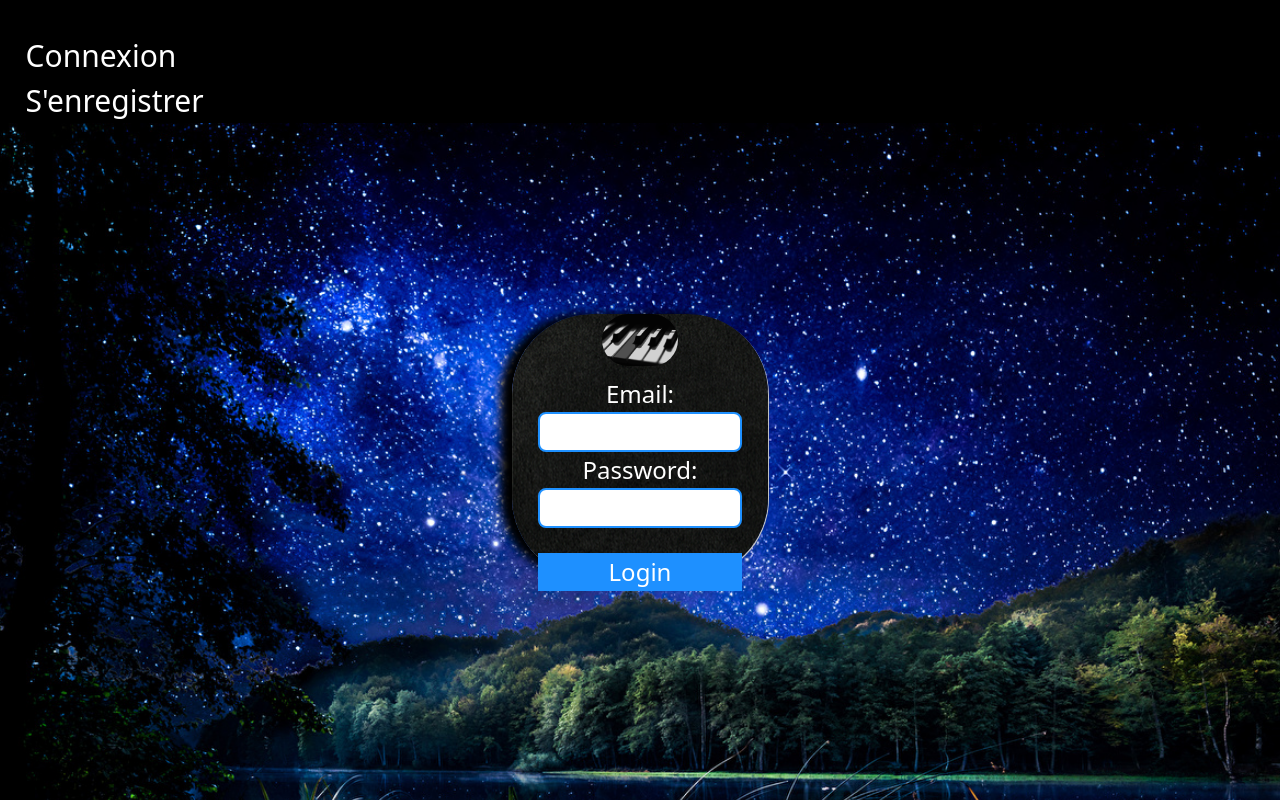
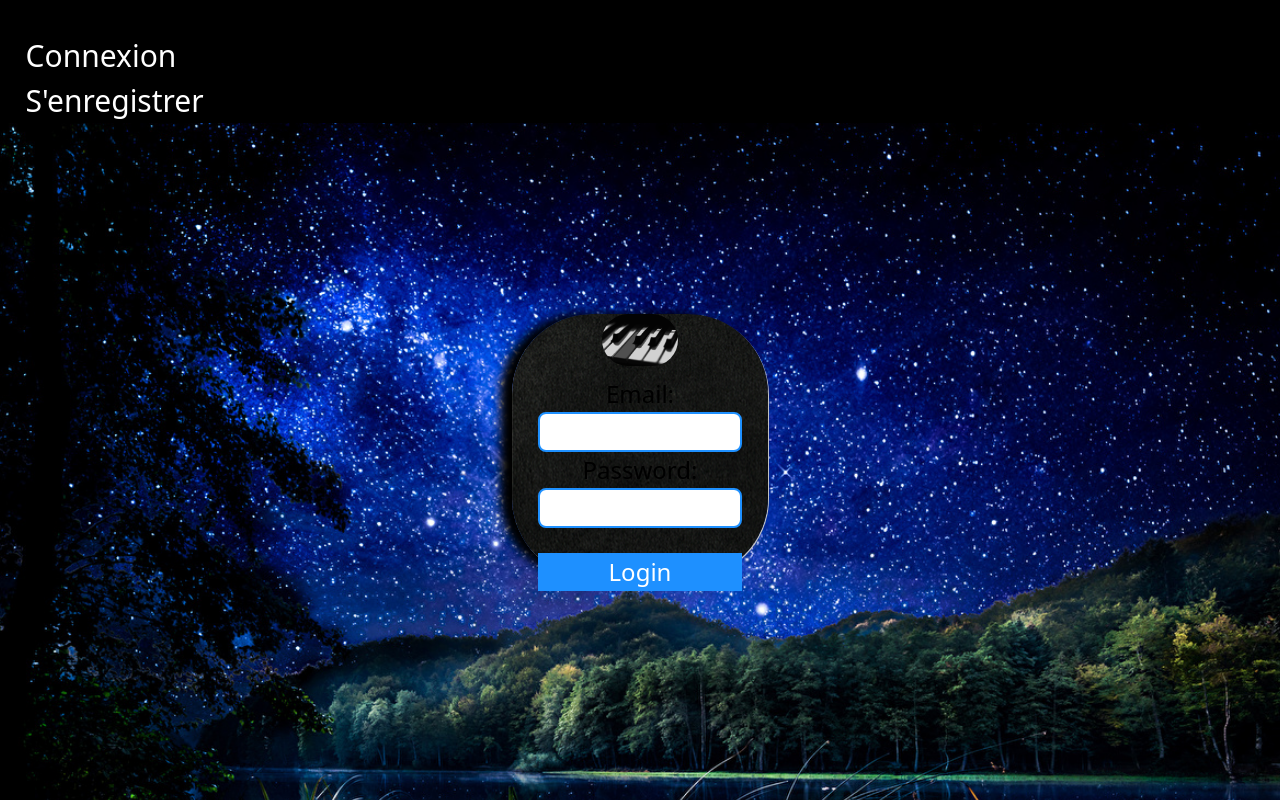
Before and after one commit to Aurelien77/reves, a React (Create React App) app: page /login in a window 1280 px wide. Shown: the top 800 px of the page. Built offline with nearby package versions, Linux system fonts and the light colour scheme; no server answers; a web font is replaced by a local one.

Commit message:
modification couleurs fonts formulaire

```diff
--- a/src/App.css
+++ b/src/App.css
@@ -15,6 +15,9 @@ body {
   font-size: 20px;
   font-family: "Numans", sans-serif;
   background-color: black;
+}
+label {
+  color: black;
 }
 .flexifra {
   background-color: black;
```
